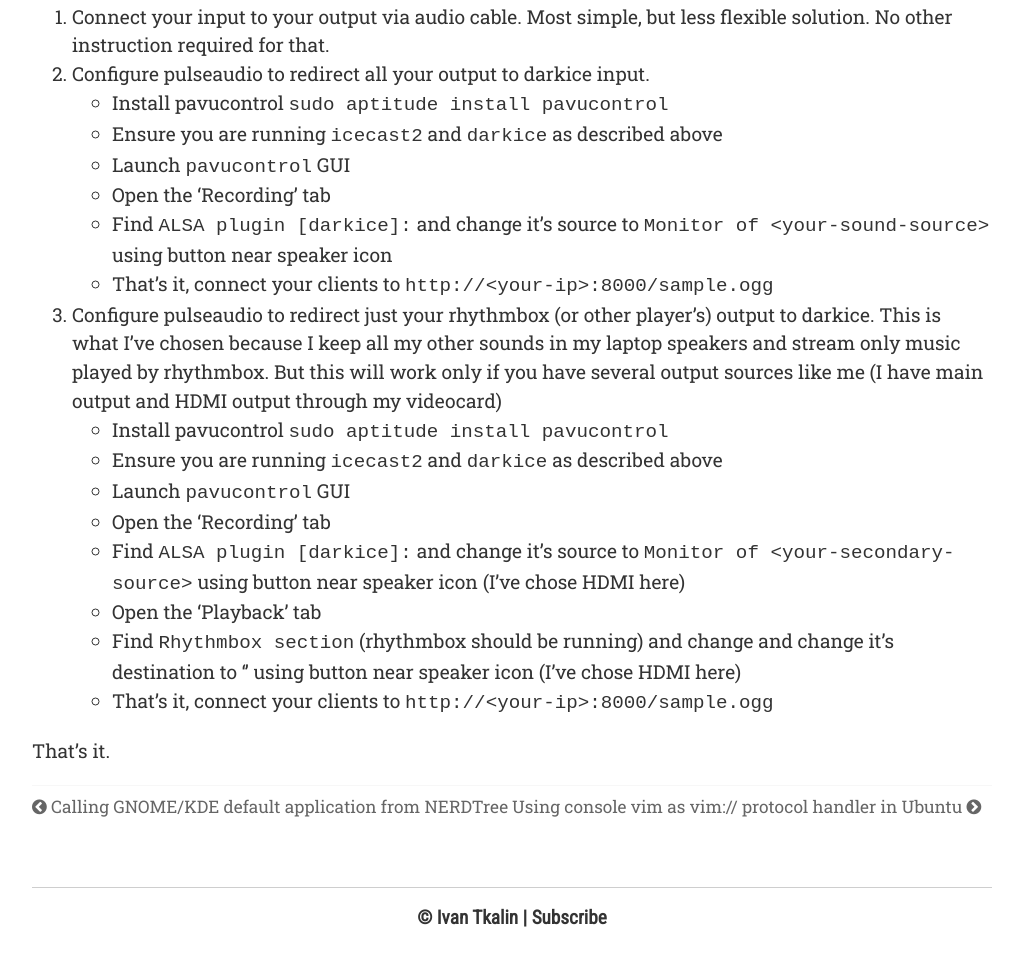
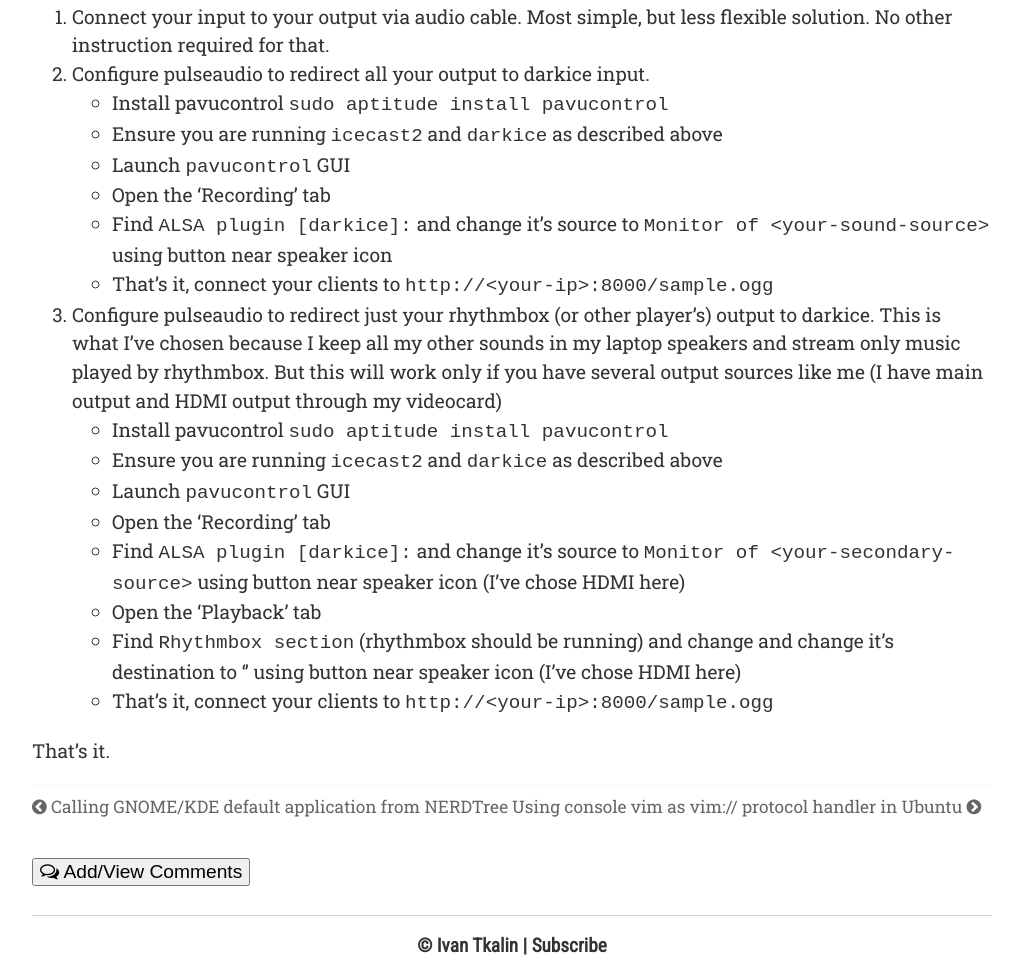
Before and after one commit to ivalkeen/ivalkeen.github.com, a plain HTML site: page blog_posts/broadcasting-your-rhythmbox-in-ubuntu-11.10/index.html in a window 1280 px wide. Shown: the part 2973-3949 px from the top of the page, without its empty margins (128-1147 px from the left). Before the commit the page ends 3921 px from the top, so only its background shows below. Drawn offline with nearby package versions, Linux system fonts and the light colour scheme.

Commit message:
rebuilding site Sun Jun  3 03:44:59 CEST 2018

```diff
--- a/blog_posts/broadcasting-your-rhythmbox-in-ubuntu-11.10/index.html
+++ b/blog_posts/broadcasting-your-rhythmbox-in-ubuntu-11.10/index.html
@@ -236,7 +236,7 @@ sudo darkice -c ~/darkice.cfg
 
         <section class="comments-block">
   <br/>
-      <a id="show-comments" href="#" style="display: none;"><i class="fa fa-comments-o"></i> Add/View Comments</a>
+      <button id="show-comments" style="display: block;"><i class="fa fa-comments-o"></i> Add/View Comments</button>
   <br/>
 </section>
 
```
Also changed, not shown: blog_posts/calling-gnome/kde-default-application-from-nerdtree/index.html (+1 -1 lines), blog_posts/ide-like-go-to-declaration-in-vim/index.html (+1 -1 lines), blog_posts/installing-adobe-air-and-elance-tracker-on-ubuntu-13-10-saucy-salamander-64-bit/index.html (+1 -1 lines), blog_posts/multiple-file-upload-with-rails-3.2-paperclip-html5-and-no-javascript/index.html (+1 -1 lines), blog_posts/navigating-your-rails-project-codebase--with-vim/index.html (+1 -1 lines), blog_posts/protecting-staging/testing-site-area/index.html (+1 -1 lines), blog_posts/quick-postgresql-server-optimization-for-development-or-integration-server/index.html (+1 -1 lines), blog_posts/rails-4-disable-assets-caching-for-development/test-environments/index.html (+1 -1 lines), blog_posts/rails-bug-with-polymorphic-associations/index.html (+1 -1 lines), blog_posts/testing-authorization-using-rspec-parametrized-shared-examples/index.html (+1 -1 lines), blog_posts/upgrading-to-rspec-3.x/index.html (+1 -1 lines), blog_posts/using-console-vim-as-vim/-protocol-handler-in-ubuntu/index.html (+1 -1 lines).
